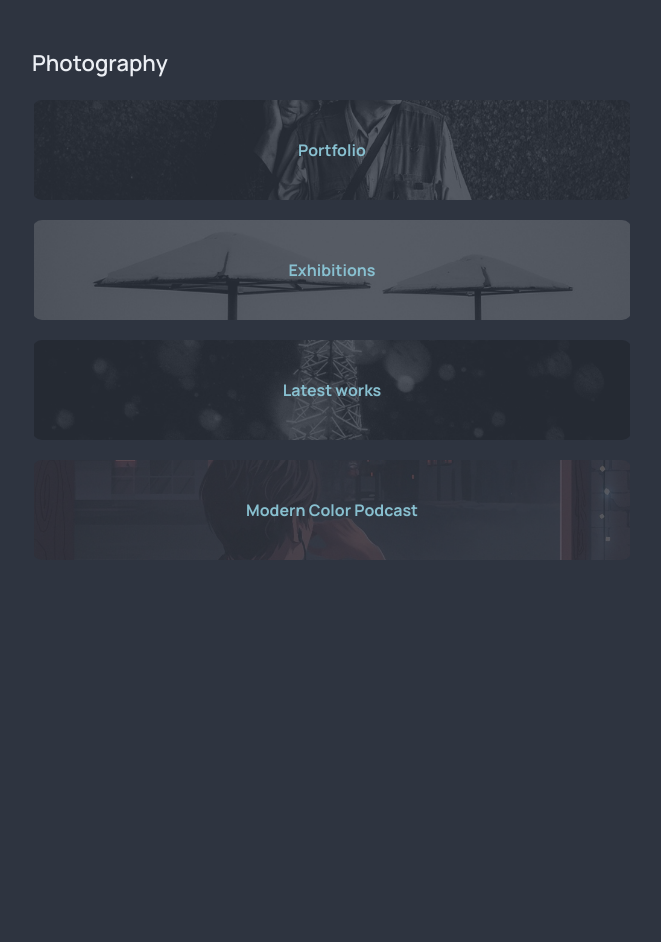
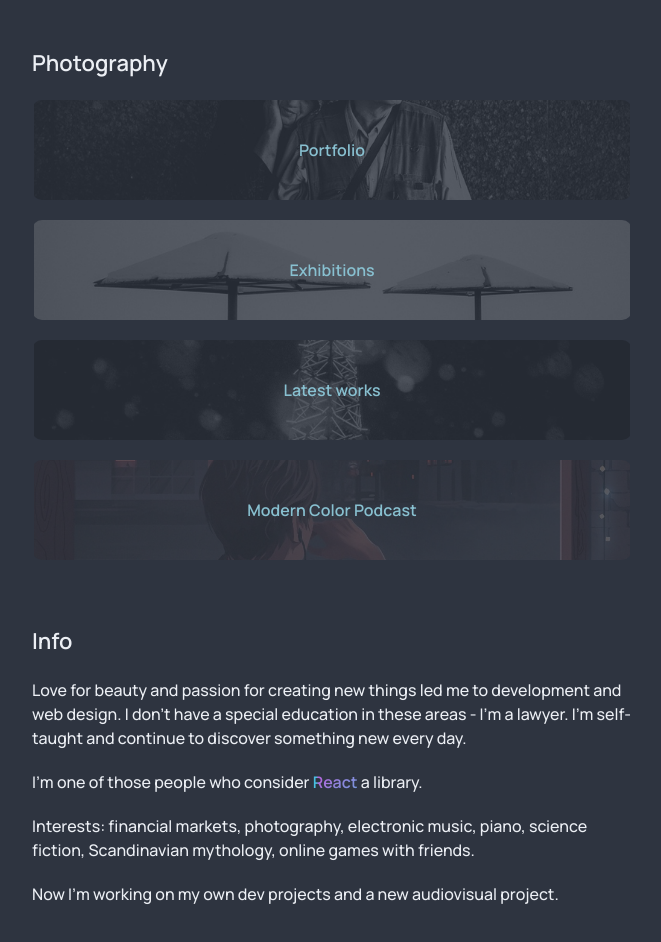
Before and after one commit to everwaveme/react-fs-links-v2, a React (Create React App) app: page / in a window 1280 px wide. Shown: the part 1020-1962 px from the top of the page, without its empty margins (308-969 px from the left). Before the commit the page ends 1645 px from the top, so only its background shows below. Built offline with nearby package versions, Linux system fonts and the light colour scheme.

Commit message:
finished Info

```diff
--- a/src/App.jsx
+++ b/src/App.jsx
@@ -3,6 +3,7 @@ import About from './components/About';
 import Stack from './components/Stack';
 import SelectedProject from './components/SelectedProjects';
 import Photography from './components/Photography';
+import Info from './components/Info';
 
 function App() {
   return (
@@ -12,7 +13,7 @@ function App() {
         <Stack />
         <SelectedProject />
         <Photography />
-
+        <Info />
       </main>
     </>
   );
--- /dev/null
+++ b/src/assets/scss/blocks/_info.scss
@@ -0,0 +1,49 @@
+.info {
+  margin-bottom: 65px;
+}
+
+.info-container {
+  @include container();
+}
+
+.info-title {
+  @include h2-title();
+}
+
+.info-text-wrap {
+  margin: -10px 0;
+}
+
+.info-text {
+  padding: 10px 0;
+  font-size: 16px;
+  font-weight: 500;
+  line-height: 1.5em;
+  color: $color-light;
+}
+
+.info-text-accent {
+  font-weight: 600;
+  color: $color-accent;
+  background-image: linear-gradient(-225deg,
+      #bd5eda 0%,
+      #a870db 15%,
+      #8f84dc 30%,
+      #8090dd 45%,
+      #68a5de 60%,
+      #54b5df 75%,
+      #46c0df 90%,
+      #5fd1ed 100%);
+  background-size: auto auto;
+  background-clip: border-box;
+  background-size: 200% auto;
+  -webkit-background-clip: text;
+  -webkit-text-fill-color: transparent;
+  animation: text-animate 3s linear infinite;
+}
+
+@keyframes text-animate {
+  to {
+    background-position: 200% center;
+  }
+}
--- a/src/assets/scss/blocks/_photography.scss
+++ b/src/assets/scss/blocks/_photography.scss
@@ -51,16 +51,9 @@
 
 .ph-link-title {
   font-size: 16px;
-  font-weight: 700;
+  font-weight: 600;
   line-height: 1.5em;
   color: $color-accent;
-}
-
-.ph-link-desc {
-  font-size: 14px;
-  font-weight: 500;
-  line-height: 1.5;
-  color: $color-light;
 }
 
 .ph-link-arrow {
--- a/src/assets/scss/common/_common.scss
+++ b/src/assets/scss/common/_common.scss
@@ -16,15 +16,6 @@ img {
   max-width: 100%;
 }
 
-canvas {
-  position: fixed;
-  top: 0;
-  left: 0;
-  z-index: -2;
-  width: 100%;
-  height: 100vh;
-}
-
 .container {
   @include container();
 }
--- a/src/assets/scss/common/_mixins.scss
+++ b/src/assets/scss/common/_mixins.scss
@@ -2,7 +2,6 @@
   max-width: $width + $gap;
   margin: 0 auto;
   padding: 0 $gap-half;
-  // border: 1px solid aqua;
 }
 
 @mixin h2-title() {
--- /dev/null
+++ b/src/components/Info/index.jsx
@@ -0,0 +1,31 @@
+
+function Info() {
+  return (
+    <section className="info">
+      <div className="info-container">
+        <h2 className="info-title">
+          Info
+        </h2>
+        <div className="info-text-wrap">
+          <p className="info-text">
+            Love for beauty and passion for creating new things led me to development and web design.
+            I don’t have a special education in these areas - I’m a lawyer.
+            I’m self-taught and continue to discover something new every day.
+          </p>
+          <p className="info-text">
+            I’m one of those people who consider <span class="info-text-accent">React</span> a library.
+          </p>
+          <p className="info-text">
+            Interests: financial markets, photography, electronic music, piano, science fiction,
+            Scandinavian mythology, online games with friends.
+          </p>
+          <p className="info-text">
+            Now I’m working on my own dev projects and a new audiovisual project.
+          </p>
+        </div>
+      </div>
+    </section>
+  );
+}
+
+export default Info;
--- a/src/components/Photography/index.jsx
+++ b/src/components/Photography/index.jsx
@@ -33,9 +33,9 @@ function Photography() {
   return (
     <section className="ph">
       <div className="ph-container">
-        <h3 className="ph-title">
+        <h2 className="ph-title">
           Photography
-        </h3>
+        </h2>
         <ul className="ph-list">
           {phArray.map(item => {
             return (
--- a/src/index.scss
+++ b/src/index.scss
@@ -9,3 +9,4 @@
 @import "assets/scss/blocks/_stack";
 @import "assets/scss/blocks/_selected-projects";
 @import "assets/scss/blocks/_photography";
+@import "assets/scss/blocks/_info";
```
Also changed, not shown: 1 other file (tests, documents, lock files or other folders).
